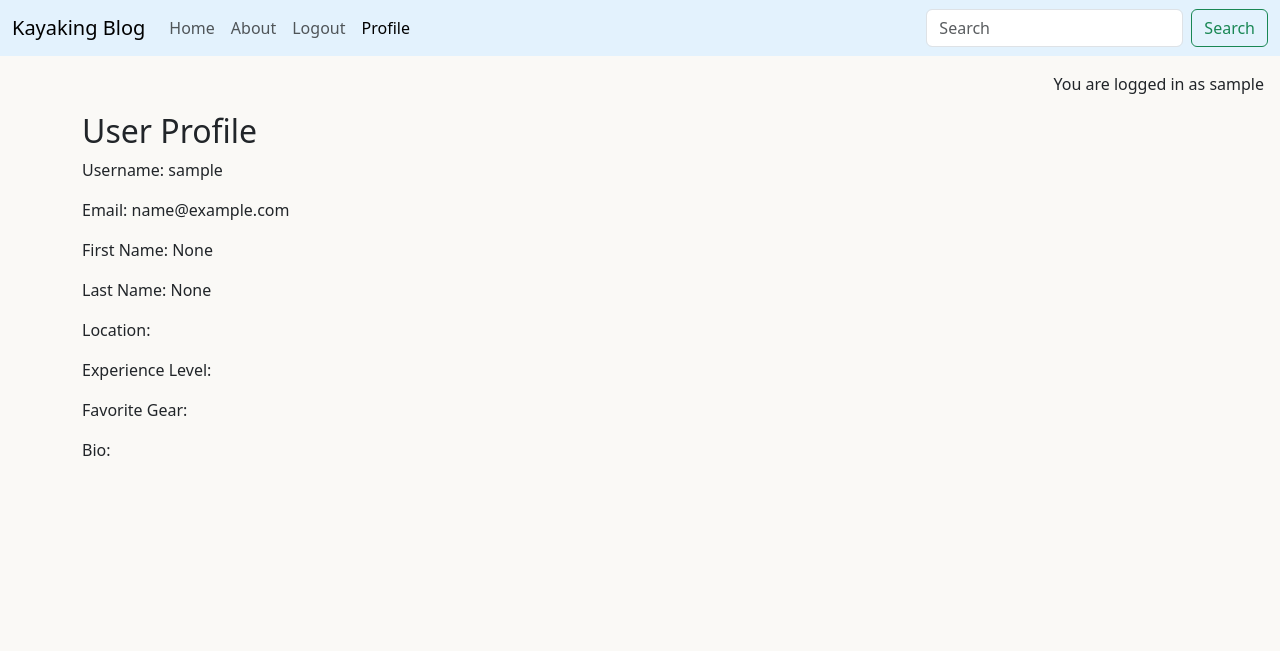
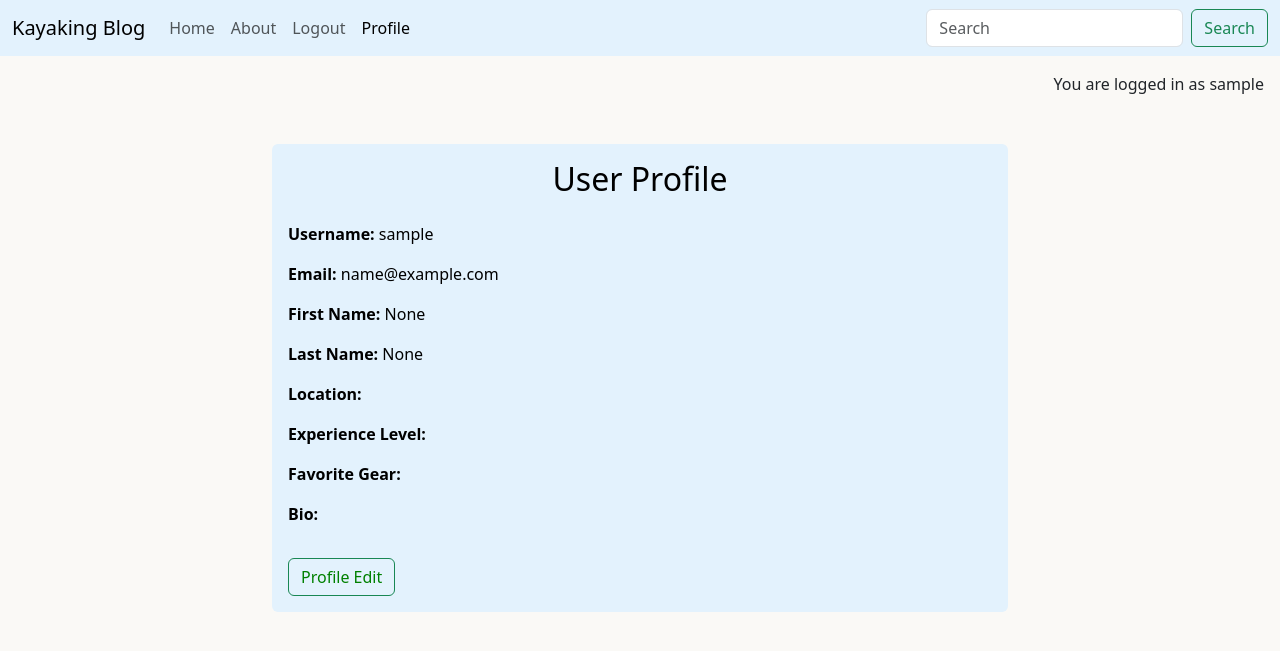
Before and after one commit to Marceillo/kayak-blog-pp4, a Django app: page /user_profile/ in a window 1280 px wide. Shown: the top 651 px of the page. Run offline with Django 4.2, Linux system fonts and the light colour scheme; the visitor is signed in with stand-in values (Sample User, id 1); data comes from the database, SQL or seed files in the repository; some libraries are stand-ins or nearby versions.

Commit message:
Add style/functionality to Userprofile feature update html files views/urls/forms in blog app

```diff
--- a/blog/templates/blog/user_profile.html
+++ b/blog/templates/blog/user_profile.html
@@ -1,21 +1,33 @@
 {% extends 'base.html' %}
+{% load i18n %}
 {% load static %}
 
 {% block content %}
-<div class="container">
-    <h2>User Profile</h2>
-    <p>Username: {{user.username}}    </p>
-    <p>Email: {{user.email}}</p>
-    {% if user.userprofile%}
-    <p>First Name: {{user.userprofile.first_name}}</p>
-    <p>Last Name: {{user.userprofile.last_name}} </p>
-    <p>Location: {{user.userprofile.location}} </p>
-    <p>Experience Level: {{user.userprofile.experience_level}} </p>
-    <p>Favorite Gear: {{user.userprofile.favorite_gear}} </p>
-    <p>Bio: {{user.userprofile.bio}} </p>
-    {%else%}
-    <p>No profile information available </p>
-    {%endif%}
-    <!--Still need a button here-->
+<div class="container mt-5">
+    <div class="row justify-content-center">
+        <div class="col-md-8">
+            <div class="card" style="background-color: #e3f2fd;">
+                <div class="card-body">
+                    <h2 class="card-title text-center mb-4">{% trans "User Profile" %}</h2>
+
+                    <p class="card-text"><strong>{% trans "Username:" %}</strong> {{ user.username }}</p>
+                    <p class="card-text"><strong>{% trans "Email:" %}</strong> {{ user.email }}</p>
+
+                    {% if user.userprofile %}
+                        <p class="card-text"><strong>{% trans "First Name:" %}</strong> {{ user.userprofile.first_name }}</p>
+                        <p class="card-text"><strong>{% trans "Last Name:" %}</strong> {{ user.userprofile.last_name }}</p>
+                        <p class="card-text"><strong>{% trans "Location:" %}</strong> {{ user.userprofile.location }}</p>
+                        <p class="card-text"><strong>{% trans "Experience Level:" %}</strong> {{ user.userprofile.experience_level }}</p>
+                        <p class="card-text"><strong>{% trans "Favorite Gear:" %}</strong> {{ user.userprofile.favorite_gear }}</p>
+                        <p class="card-text"><strong>{% trans "Bio:" %}</strong> {{ user.userprofile.bio }}</p>
+                        <a href="{% url 'profile_edit' %}" class="btn btn-outline-success mt-3">{% trans "Profile Edit" %}</a>
+                    {% else %}
+                        <p>{% trans "No profile information available." %}</p>
+                        <a href="{% url 'profile_edit' %}" class="btn btn-outline-success mt-3">{% trans "Create Profile" %}</a>
+                    {% endif %}
+                </div>
+            </div>
+        </div>
+    </div>
 </div>
 {%endblock%}
--- a/blog/urls.py
+++ b/blog/urls.py
@@ -5,5 +5,6 @@ from . import views
 urlpatterns = [
     path('', views.home, name='home'),
     path('about/', views.about, name='about'),
-    path('user_profile/', views.userprofile, name='user_profile')
+    path('user_profile/', views.userprofile, name='user_profile'),
+    path('profile_edit/',views.profile_edit, name='profile_edit')
 ]
--- a/blog/views.py
+++ b/blog/views.py
@@ -1,6 +1,7 @@
-from django.shortcuts import render
+from django.shortcuts import render, redirect
 from django.contrib.auth.decorators import login_required
 from .models import Post, UserProfile
+from .forms import UserProfileForm
 
 
 # Create your views here.
@@ -12,12 +13,26 @@ def home(request):
 def about(request):
     return render(request, 'blog/about.html')
 
+
 @login_required
 def userprofile(request):
-    return render(request, 'blog/user_profile.html')
     profile,created = UserProfile.objects.get_or_create(user=request.user)
     context = {
         'user': request.user,
         'profile': profile
     }
-    return render (request, 'blog/user_profile.html', context)
+    return render(request, 'blog/user_profile.html', context)
+
+@login_required
+def profile_edit(request):
+    profile, created = UserProfile.objects.get_or_create(user=request.user)
+    if request.method == 'POST':
+        form = UserProfileForm(request.POST, instance=profile)
+        if form.is_valid():
+            form.save()
+            return redirect('user_profile')
+
+    else:
+        form = UserProfileForm(instance=profile)
+
+    return render (request, 'blog/profile_edit.html', {'form': form})
```
Also changed, not shown: blog/forms.py (+8 -0 lines), blog/templates/blog/profile_edit.html (+37 -0 lines).
